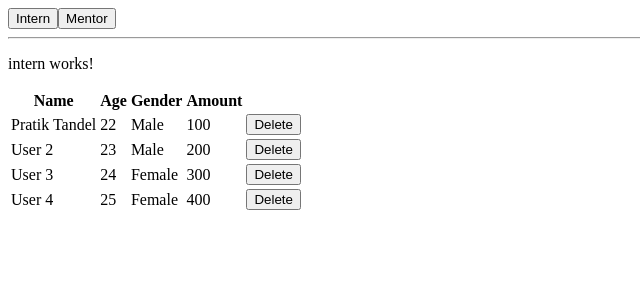
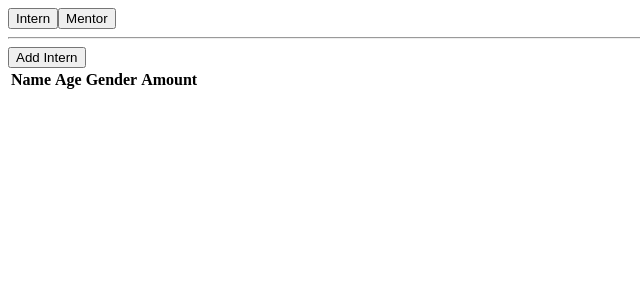
Before and after one commit to pratik-tandel/angular-app, an Angular app: page /intern in a window 1280 px wide. Shown: the top 300 px of the page, without its empty margins (0-640 px from the left). Built offline with nearby package versions, Linux system fonts and the light colour scheme.

Commit message:
feat: update routing for intern-form

```diff
--- a/src/app/intern/intern-list/intern-list.component.html
+++ b/src/app/intern/intern-list/intern-list.component.html
@@ -1,3 +1,5 @@
+<button routerLink="../intern-form">Add Intern</button>
+
 <table>
     <tr>
         <th>Name</th>
--- a/src/app/intern/intern.component.html
+++ b/src/app/intern/intern.component.html
@@ -1,6 +1,3 @@
 <p>intern works!</p>
 
-<app-intern-list
-    [internList]="internsData"
-    (deleteUser)="onDeleteUser($event)"
-></app-intern-list>
+<router-outlet></router-outlet>
--- a/src/app/intern/intern.module.ts
+++ b/src/app/intern/intern.module.ts
@@ -1,5 +1,6 @@
+import { CommonModule } from '@angular/common';
 import { NgModule } from '@angular/core';
-import { CommonModule } from '@angular/common';
+import { AppRoutingModule } from '../app-routing.module';
 import { InternFormComponent } from './intern-form/intern-form.component';
 import { InternListComponent } from './intern-list/intern-list.component';
 import { InternComponent } from './intern.component';
@@ -13,7 +14,8 @@ import { InternComponent } from './intern.component';
     InternComponent
   ],
   imports: [
-    CommonModule
+    CommonModule,
+    AppRoutingModule
   ]
 })
 export class InternModule { }
```
Also changed, not shown: src/app/app-routing.module.ts (+7 -2 lines).
